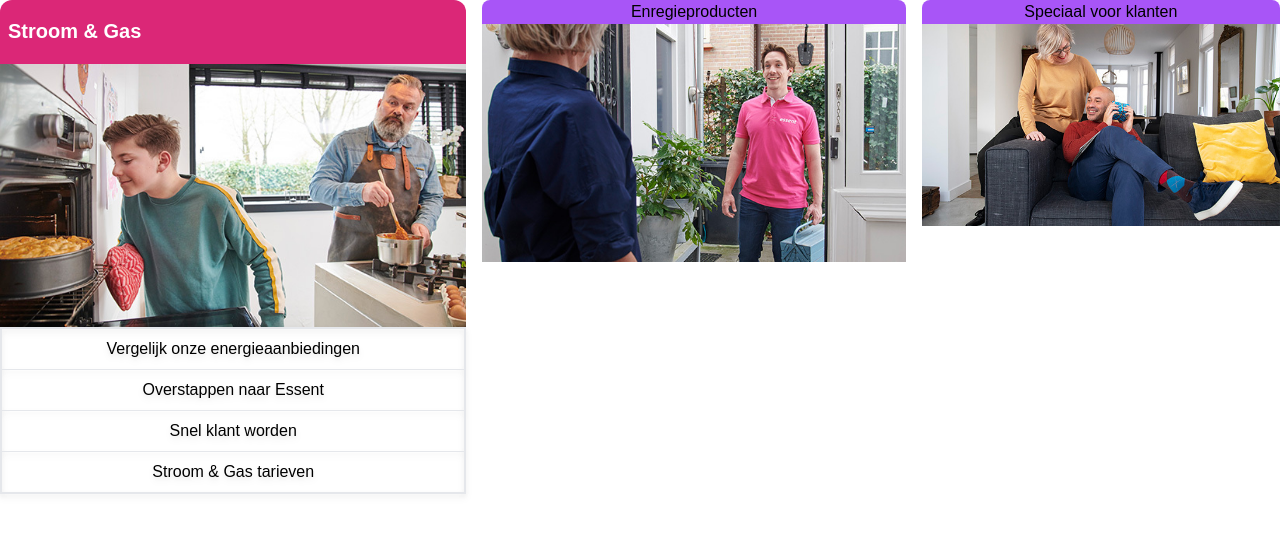
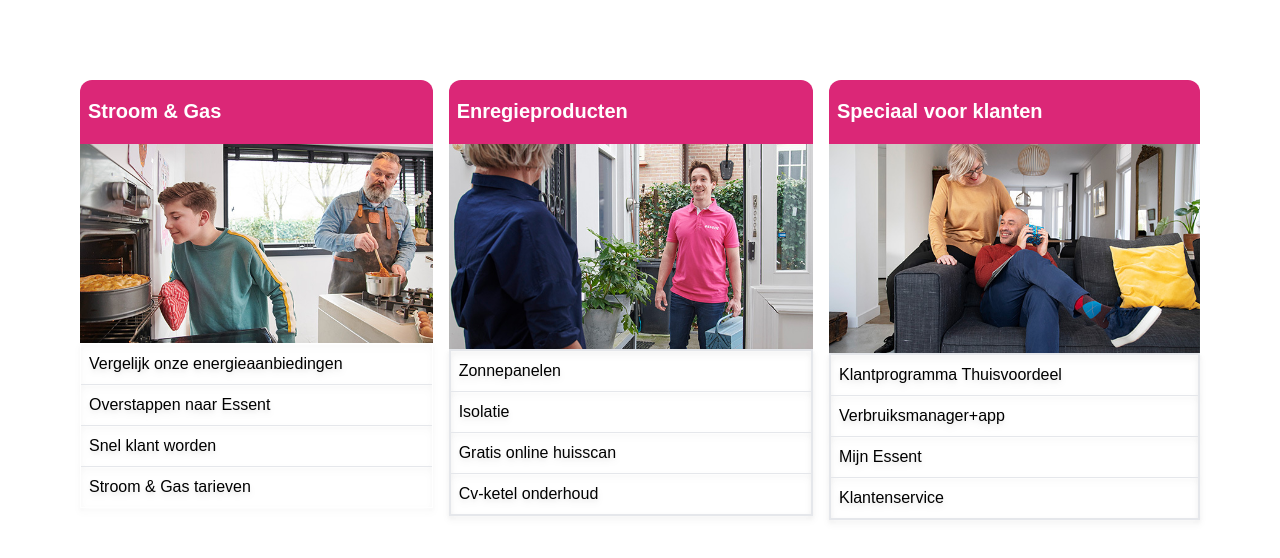
Before and after one commit to ET45/mockweb, a React (Create React App) app: page / in a window 1280 px wide. Shown: the top 558 px of the page. Built offline with nearby package versions, Linux system fonts and the light colour scheme.

Commit message:
border work

```diff
--- a/src/page/index.js
+++ b/src/page/index.js
@@ -1,10 +1,12 @@
 import "./styles.css";
 
 export default function Page() {
-    return <div class="grid grid-rows=-4 grid-flow-col gap-4 font-sans">
-        <div><p class=" text-justify text-white rounded-t-xl py-4 pl-2 h-16 bg-pink-600 font-bold text-size1">{"Stroom & Gas"}</p><img src="image3.jpg" alt="img3" />
-        <div class="divide-y divide-white-100 border-2 border-white-500 drop-shadow-md"><p class="p-2 border-bottom">Vergelijk onze energieaanbiedingen</p><p class="p-2 border-bottom">Overstappen naar Essent</p><p class="p-2 border-bottom">Snel klant worden</p><p class="p-2 border-bottom">{"Stroom & Gas tarieven"}</p></div></div>
-        <div><p class="rounded-t-lg h-18 bg-gradient-to-r from-purple-500 to-purple-500">Enregieproducten</p><img src="image2.jpg"  alt="img2"/></div>
-        <div><p class="rounded-t-lg h-18 bg-gradient-to-r from-purple-500 to-purple-500">Speciaal voor klanten</p><img src="image1.jpg" alt="img1"/></div></div>
+    return <div class="grid grid-rows=-4 grid-flow-col gap-4 font-sans m-20">
+        <div><p class=" text-justify text-white rounded-t-xl py-4 pl-2 h-16 bg-pink-600 font-bold text-size1">{"Stroom & Gas"}</p><img src="image3.jpg" alt="img3"  />
+        <div class="text-left divide-y border border-white drop-shadow-md"><p class="p-2 border-bottom">Vergelijk onze energieaanbiedingen</p><p class="p-2 border-bottom">Overstappen naar Essent</p><p class="p-2 border-bottom">Snel klant worden</p><p class="p-2 border-bottom">{"Stroom & Gas tarieven"}</p></div></div>
+        <div><p class="text-justify text-white rounded-t-xl py-4 pl-2 h-16 bg-pink-600 font-bold text-size1">Enregieproducten</p><img src="image2.jpg"  alt="img2"/>
+        <div class="text-left divide-y divide-white-100 border-2 border-white-500 drop-shadow-md"><p class="p-2 border-bottom">Zonnepanelen</p><p class="p-2 border-bottom">Isolatie</p><p class="p-2 border-bottom">Gratis online huisscan</p><p class="p-2 border-bottom">Cv-ketel onderhoud</p></div></div>
+        <div><p class="text-justify text-white rounded-t-xl py-4 pl-2 h-16 bg-pink-600 font-bold text-size1">Speciaal voor klanten</p><img src="image1.jpg" alt="img1"/>
+        <div class="text-left divide-y divide-white-100 border-2 border-white-500 drop-shadow-md"><p class="p-2 border-bottom">Klantprogramma Thuisvoordeel</p><p class="p-2 border-bottom">Verbruiksmanager+app</p><p class="p-2 border-bottom">Mijn Essent</p><p class="p-2 border-bottom">Klantenservice</p></div></div></div>
 
 }
```
